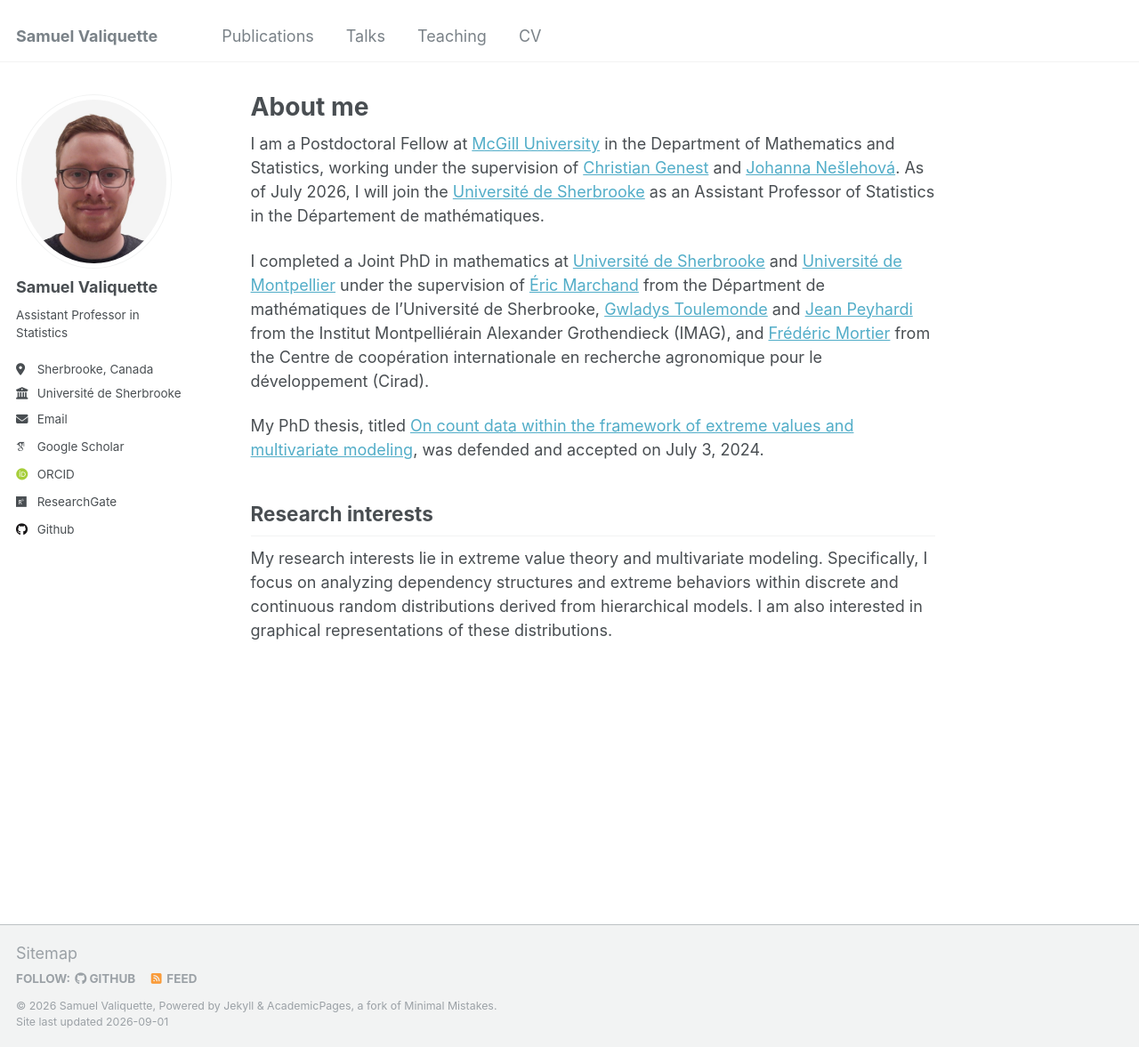
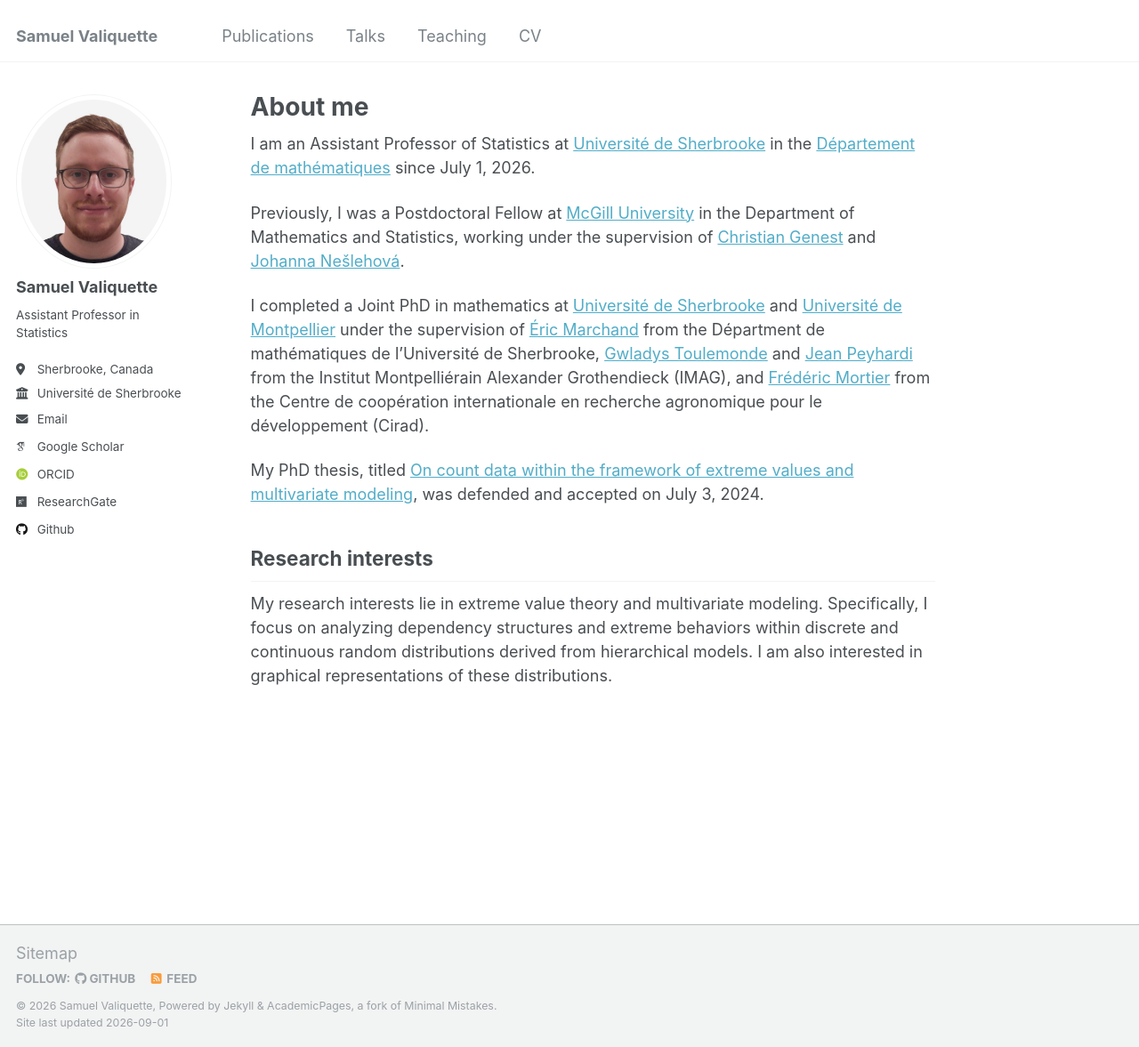
Before and after one commit to s-valiquette/s-valiquette.github.io, a Jekyll site: the page built from _pages/about.md, in a window 1280 px wide and 1177 px high. Shown: the whole window at 89% size. Built offline with Jekyll 4.4.1, drawn with Linux system fonts in a browser that asks for light colours; some web fonts are replaced.

Commit message:
Update about.md

```diff
--- a/_pages/about.md
+++ b/_pages/about.md
@@ -7,8 +7,9 @@ redirect_from:
   - /about.html
 ---
 
-I am a Postdoctoral Fellow at [McGill University](https://www.mcgill.ca/mathstat/) in the Department of Mathematics and Statistics, working under the supervision of [Christian Genest](https://www.math.mcgill.ca/cgenest/) and [Johanna Nešlehová](https://www.math.mcgill.ca/neslehova/).
-As of July 2026, I will join the [Université de Sherbrooke](https://www.usherbrooke.ca/mathematiques/) as an Assistant Professor of Statistics in the Département de mathématiques.
+I am an Assistant Professor of Statistics at [Université de Sherbrooke](https://www.usherbrooke.ca/mathematiques/) in the [Département de mathématiques](https://www.usherbrooke.ca/mathematiques/) since July 1, 2026.
+
+Previously, I was a Postdoctoral Fellow at [McGill University](https://www.mcgill.ca/mathstat/) in the Department of Mathematics and Statistics, working under the supervision of [Christian Genest](https://www.math.mcgill.ca/cgenest/) and [Johanna Nešlehová](https://www.math.mcgill.ca/neslehova/).
 
 I completed a Joint PhD in mathematics at [Université de Sherbrooke](https://www.usherbrooke.ca/mathematiques/) and [Université de Montpellier](https://maths-fds.edu.umontpellier.fr/) under the supervision of [Éric Marchand](https://www.usherbrooke.ca/mathematiques/nous-joindre/personnel/corps-professoral/professeurs/eric-marchand) from the Départment de mathématiques de l'Université de Sherbrooke, [Gwladys Toulemonde](https://imag.umontpellier.fr/~toulemonde/) and [Jean Peyhardi](https://jeanpeyhardi.wixsite.com/my-site/copie-de-resume) from the Institut Montpelliérain Alexander Grothendieck (IMAG), and [Frédéric Mortier](https://agents.cirad.fr/frederic.mortier) from the Centre de coopération internationale en recherche agronomique pour le développement (Cirad).
 
```
